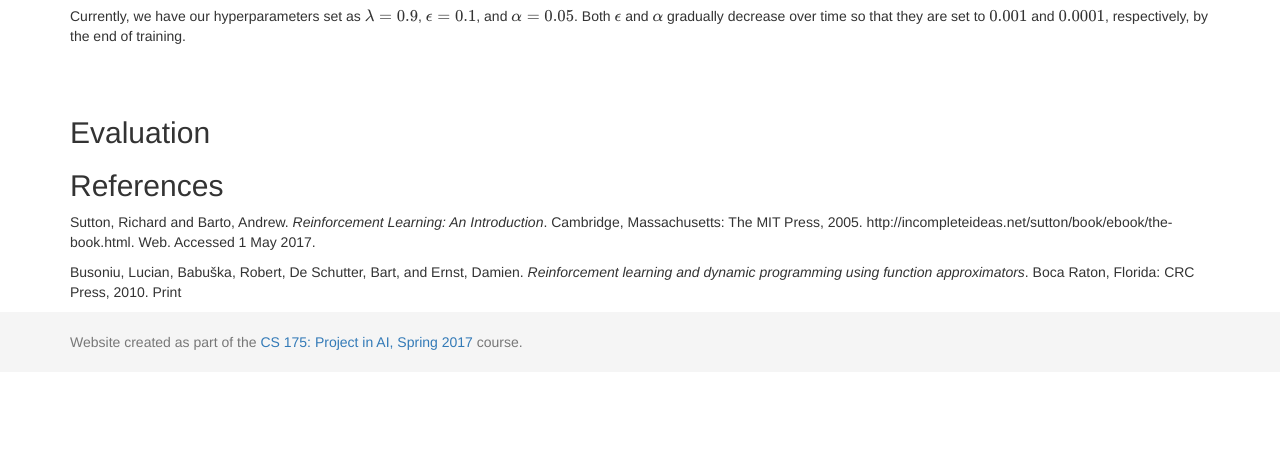
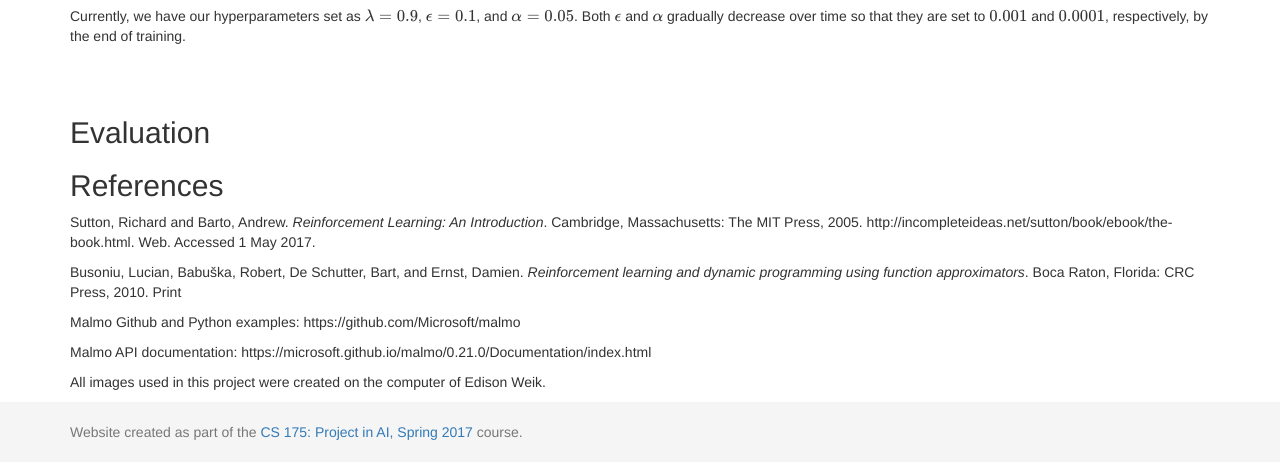
Before and after one commit to becamorin20/Group-16, a Jekyll site: the page built from docs/final.md, in a window 1280 px wide and 900 px high, scrolled down 6453 px, cut to the strip 438-900 px from the top of the window. Built offline with Jekyll 4.4.1, drawn with Linux system fonts in a browser that asks for light colours; formulas are drawn with MathJax 3; before the commit the page ends 7263 px from its top, so only the background shows below that.

Commit message:
Update final.md

```diff
--- a/docs/final.md
+++ b/docs/final.md
@@ -199,3 +199,9 @@ Currently, we have our hyperparameters set as $$\lambda=0.9$$, $$\epsilon=0.1$$,
 Sutton, Richard and Barto, Andrew. _Reinforcement Learning: An Introduction_. Cambridge, Massachusetts: The MIT Press, 2005. http://incompleteideas.net/sutton/book/ebook/the-book.html. Web. Accessed 1 May 2017.
 
 Busoniu, Lucian, Babuška, Robert, De Schutter, Bart, and Ernst, Damien. _Reinforcement learning and dynamic programming using function approximators_. Boca Raton, Florida: CRC Press, 2010. Print
+
+Malmo Github and Python examples: https://github.com/Microsoft/malmo
+
+Malmo API documentation: https://microsoft.github.io/malmo/0.21.0/Documentation/index.html
+
+All images used in this project were created on the computer of Edison Weik.
```
